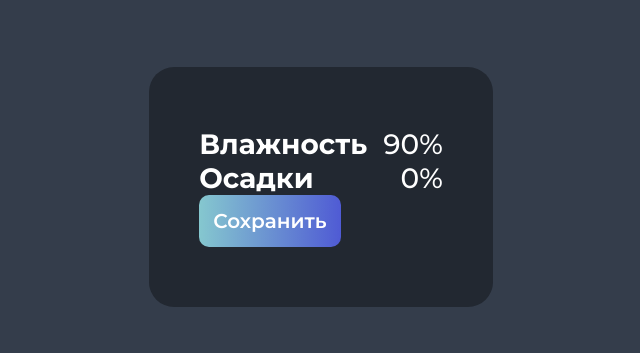
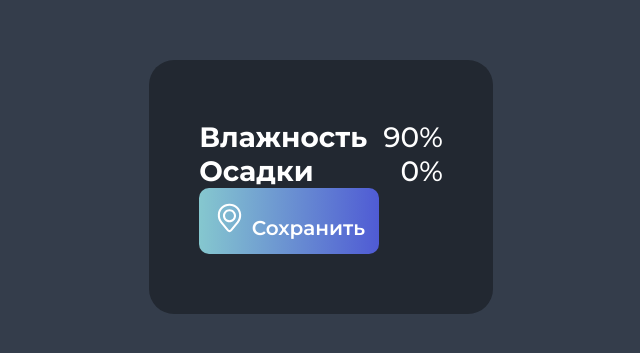
Before and after one commit to AlariCode/21-vuejs, a Vue app: page / in a window 1280 px wide. Shown: the part 221-574 px from the top of the page, without its empty margins (319-959 px from the left). Built offline with nearby package versions, Linux system fonts and the light colour scheme.

Commit message:
Использование svg

```diff
--- a/src/App.vue
+++ b/src/App.vue
@@ -1,5 +1,6 @@
 <script setup>
 import Button from "./components/Button.vue";
+import IconLocation from "./icons/IconLocation.vue";
 import Stat from "./components/Stat.vue";
 const data = {
   label: "Влажность",
@@ -11,7 +12,10 @@
   <main class="main">
     <Stat v-bind="data" />
     <Stat label="Осадки" stat="0%" />
-    <Button>Сохранить</Button>
+    <Button>
+      <IconLocation />
+      Сохранить
+    </Button>
   </main>
 </template>
 
--- /dev/null
+++ b/src/icons/IconLocation.vue
@@ -0,0 +1,23 @@
+<script setup></script>
+<template>
+  <svg
+    xmlns="http://www.w3.org/2000/svg"
+    width="33"
+    height="33"
+    viewBox="0 0 33 33"
+    fill="none"
+  >
+    <path
+      fill-rule="evenodd"
+      clip-rule="evenodd"
+      d="M9.96875 13.75C9.96875 10.1429 12.8929 7.21875 16.5 7.21875C20.1071 7.21875 23.0313 10.1429 23.0313 13.75C23.0313 17.3571 20.1071 20.2812 16.5 20.2812C12.8929 20.2812 9.96875 17.3571 9.96875 13.75ZM16.5 9.28125C14.032 9.28125 12.0313 11.282 12.0313 13.75C12.0313 16.218 14.032 18.2188 16.5 18.2188C18.968 18.2188 20.9688 16.218 20.9688 13.75C20.9688 11.282 18.968 9.28125 16.5 9.28125Z"
+      fill="white"
+    />
+    <path
+      fill-rule="evenodd"
+      clip-rule="evenodd"
+      d="M4.846 12.1782C5.3332 6.26758 10.2724 1.71875 16.203 1.71875H16.797C22.7276 1.71875 27.6668 6.26758 28.154 12.1782C28.4157 15.3532 27.435 18.506 25.4183 20.9723L18.8278 29.0322C17.6247 30.5036 15.3753 30.5036 14.1722 29.0322L7.5817 20.9723C5.56505 18.506 4.58429 15.3532 4.846 12.1782ZM16.203 3.78125C11.3458 3.78125 7.30055 7.50678 6.90153 12.3476C6.68371 14.9901 7.49997 17.6141 9.17838 19.6667L15.7688 27.7267C16.1467 28.1888 16.8533 28.1888 17.2312 27.7267L23.8216 19.6667C25.5 17.6141 26.3163 14.9901 26.0985 12.3476C25.6995 7.50678 21.6542 3.78125 16.797 3.78125H16.203Z"
+      fill="white"
+    />
+  </svg>
+</template>
```
Also changed, not shown: src/assets/location.svg (added).
